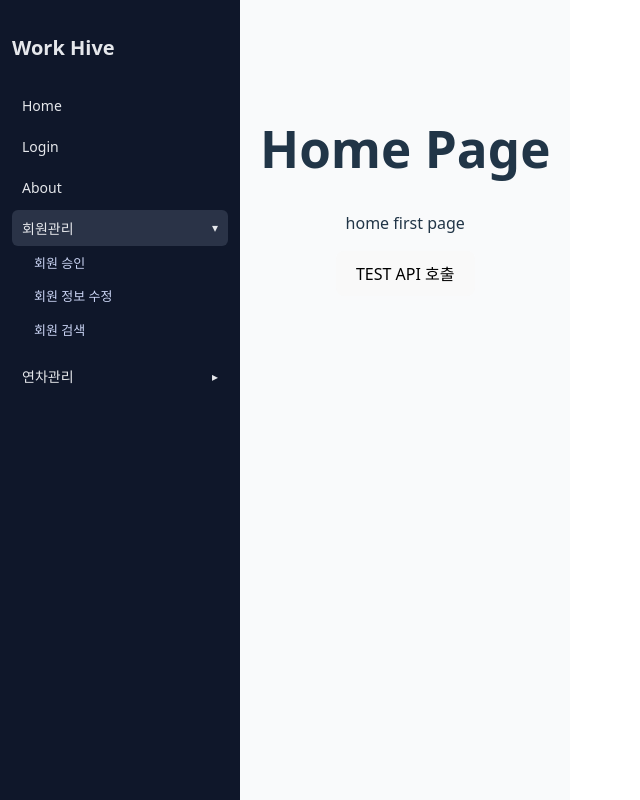
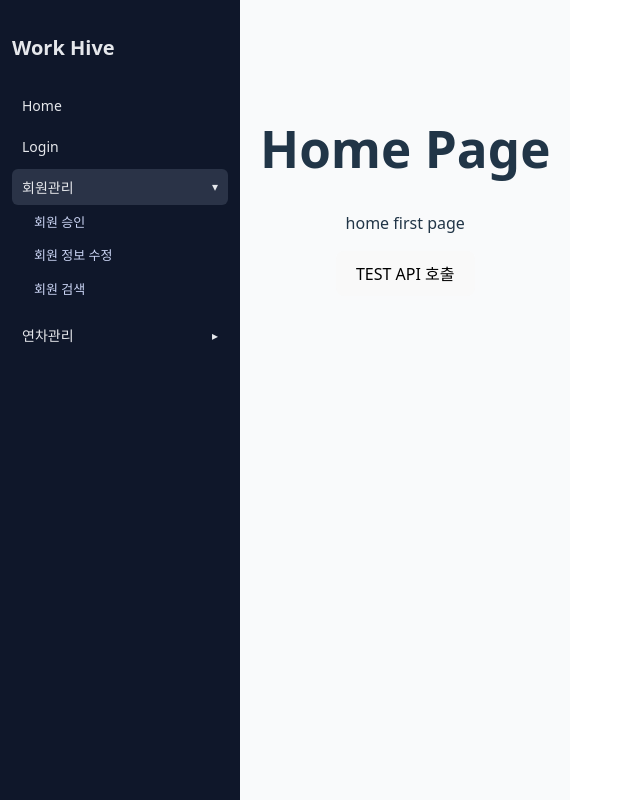
Before and after one commit to prjsghq7/work-hive-front, a React (Vite) app: page / in a window 1280 px wide. Shown: the whole page, without its empty margins (0-640 px from the left). Built offline with nearby package versions, Linux system fonts and the light colour scheme.

Commit message:
[김건호, 경로 리펙토링, common 경로 추가] 불필요한 화면 삭제 common 디자인 경로 추가 login : user 디렉토리 하위로 리펙토링

```diff
--- a/src/App.jsx
+++ b/src/App.jsx
@@ -2,8 +2,8 @@ import { BrowserRouter as Router, Routes, Route } from "react-router-dom";
 import MainLayout from "./layouts/main/MainLayout.jsx";
 
 import Home from "./pages/Home";
-import About from "./pages/About";
-import Login from "./pages/Login";
+
+import Login from "./pages/user/Login.jsx";
 
 function App() {
     return (
@@ -13,12 +13,9 @@ function App() {
                 {/* 사이드 있는 화면 */}
                 <Route path="/" element={<MainLayout />}>
                     <Route index element={<Home />} />
-                    <Route path="about" element={<About />} />
-                    <Route path="Mypage" element={<About />} />
                 </Route>
 
-                {/* 사이드 없는 화면 */}
-                <Route path="/login" element={<Login />} />
+                <Route path="/user/login" element={<Login />} />
 
             </Routes>
         </Router>
--- a/src/components/sidebar/Sidebar.jsx
+++ b/src/components/sidebar/Sidebar.jsx
@@ -14,12 +14,7 @@ export default function Sidebar() {
         {
             type: "single",
             label: "Login",
-            path: "/login"
-        },
-        {
-            type: "single",
-            label: "About",
-            path: "/about"
+            path: "/user/login"
         },
 
 
--- a/src/pages/About.jsx
+++ /dev/null
@@ -1,10 +0,0 @@
-function About() {
-    return (
-        <div style={{ textAlign: 'center', marginTop: '100px' }}>
-            <h1>About Page</h1>
-            <p>new Page</p>
-        </div>
-    );
-}
-
-export default About;
```
Also changed, not shown: src/assets/common.css (added), src/assets/common/button.css (added), src/assets/common/table.css (added), src/pages/user/Login.jsx (renamed from src/pages/Login.jsx).
